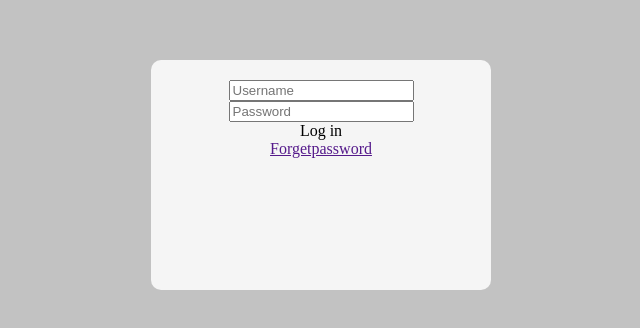
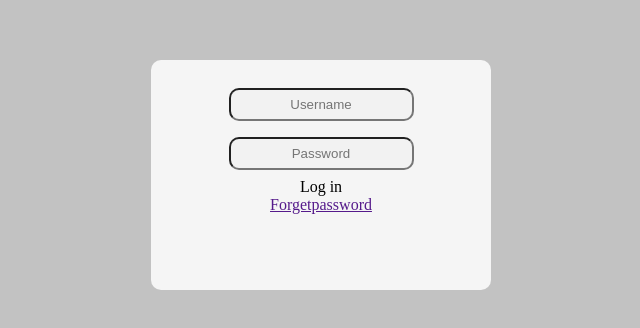
Before and after one commit to bzhar-23/Log-in-System, a plain HTML site: page index.html in a window 1280 px wide. Shown: the part 240-568 px from the top of the page, without its empty margins (319-959 px from the left). Drawn offline with Linux system fonts and the light colour scheme.

Commit message:
DO somethig for imput tag

```diff
--- a/style.css
+++ b/style.css
@@ -10,3 +10,11 @@ form{
     text-align: center;
     border-radius: 10px;
 }
+input{
+    text-align: center;
+    background: #f2f2f2;
+    height:25px;
+    margin: 8px;
+    padding: 2px;
+    border-radius: 10px;
+}
```
